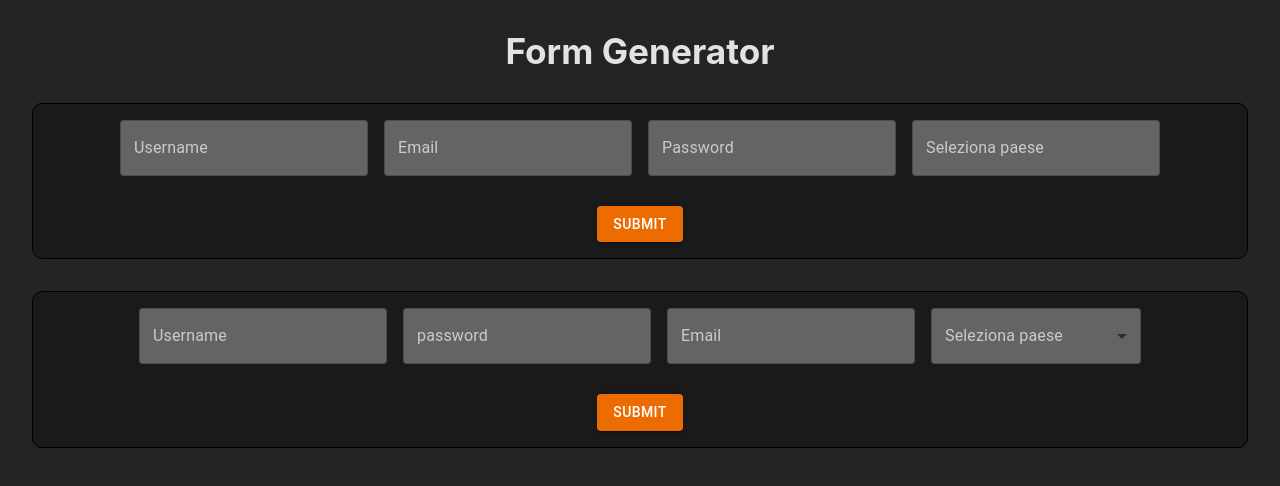
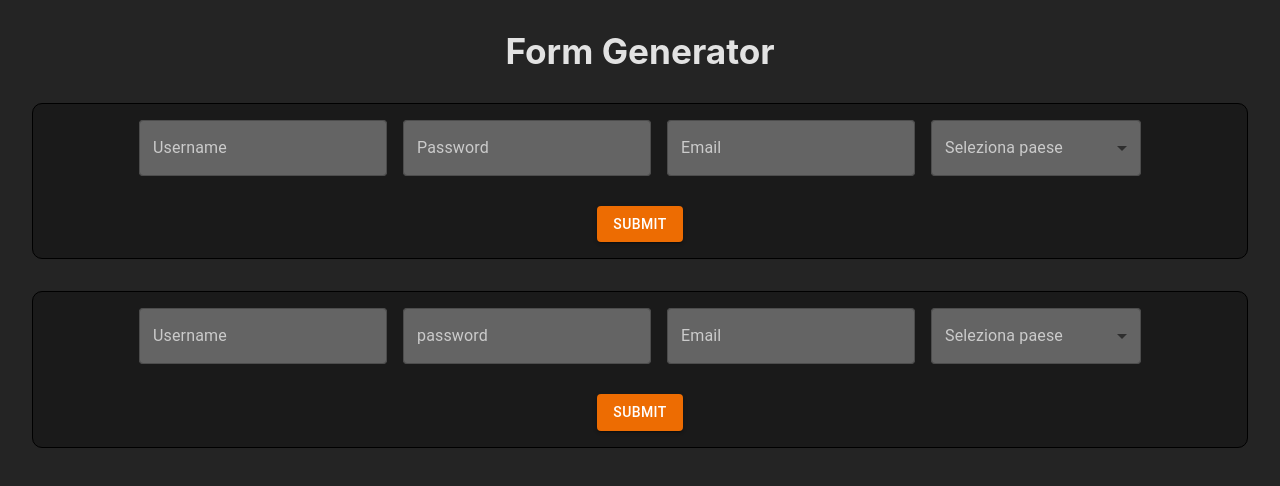
Before and after one commit to PietroSavini/react-hook-form, a React (Vite) app: page / in a window 1280 px wide. Shown: the top 486 px of the page. Built offline with nearby package versions, Linux system fonts and the light colour scheme.

Commit message:
FIX: selct bug on generated

```diff
--- a/src/App.tsx
+++ b/src/App.tsx
@@ -1,6 +1,6 @@
 import './App.scss'
 import { Form } from './Components/Form'
-import {LoginForm} from './Components/LoginForm';
+import {StaticForm} from './Components/StaticForm';
 import loginForm from './loginForm';
 
 function App() {
@@ -10,7 +10,7 @@ function App() {
       <main>
         <h2>Form Generator</h2>
         <Form inputArr={loginForm} requestValues={{ url:'/api/Login', method: 'POST' }}  />
-        <LoginForm />
+        <StaticForm />
       </main>
     </>
   )
--- a/src/Components/Form.tsx
+++ b/src/Components/Form.tsx
@@ -68,7 +68,7 @@ export const Form = ({inputArr, requestValues}:Props) => {
         <div>
 
         {arrayOfInputs.map((field:InputItem, index) => {
-            if(field.type === 'text' || 'password' || 'email'){
+            if(field.type === 'text' || field.type === 'password' || field.type === 'email'){
                 return (
                     <TextField
                         key={index}
@@ -90,31 +90,22 @@ export const Form = ({inputArr, requestValues}:Props) => {
             }else if (field.type === 'select' && field.options){
                 return (
                     <TextField
+                        select
                         key={index}
                         sx={{ marginBottom: '10px', width:210 }}
                         error={!!errors[field.name]}
                         helperText={errors[field.name]?.message as string}
                         {...register(field.name, field.validations.reduce((key, val) => ({ ...key, ...val }), {}))}
-                        select
                         label={field.label}
                         id={field.id}
                         name={field.name}
-                        defaultValue={field.options[0].value}
+                        defaultValue={''}
                         className={field.className}
-                        inputRef={(input) => {
-                            valueRef.current[index] = input
-                        }}
                     >
-                        {field.options.map((option, optionIndex) => (
+                        {field.options?.map((option, optionIndex) => (
                             <MenuItem key={optionIndex} value={option.value}>{option.label}</MenuItem>
                         ))}
                     </TextField>
-                );
-            }else if (field.type === 'checkbox'){
-                return(
-
-                    <div></div>
-
                 );
             }
         })}
--- a/src/Components/LoginForm.tsx
+++ b/src/Components/StaticForm.tsx
@@ -12,7 +12,7 @@ type data = {
 }
 
 
-export const LoginForm = () => {
+export const StaticForm = () => {
 
 
     const form = useForm<data>();
--- a/src/loginForm.ts
+++ b/src/loginForm.ts
@@ -37,6 +37,19 @@ const loginForm : InputItem[] = [
 
     },
     {
+        type:'password',
+        label:'Password',
+        name:'password',
+        id:'password',
+        className:'',
+        validations:[
+            {
+                required:'email è obbligatoria',
+
+            }
+        ]
+    },
+    {
         type:'email',
         label:'Email',
         name:'email',
@@ -53,29 +66,15 @@ const loginForm : InputItem[] = [
         ]
     },
     {
-        type:'password',
-        label:'Password',
-        name:'password',
-        id:'password',
+        type:'select',
+        label:'Seleziona paese',
+        name:'nation-1',
+        id:'nation-1',
         className:'',
         validations:[
-            {
-                required:'email è obbligatoria',
-
-            }
-        ]
-    },
-    {
-        type:'select',
-        label:'Seleziona paese',
-        name:'nation',
-        id:'nation',
-        className:'',
-        validations:[
-
+           {required:'questo campo è obbligatorio'}
         ],
         options:[
-            { value: '', label:''},
             { value: 1, label:'Italia'},
             { value: 2, label:'Olanda' },
             { value: 3, label:'Germania' }
```
